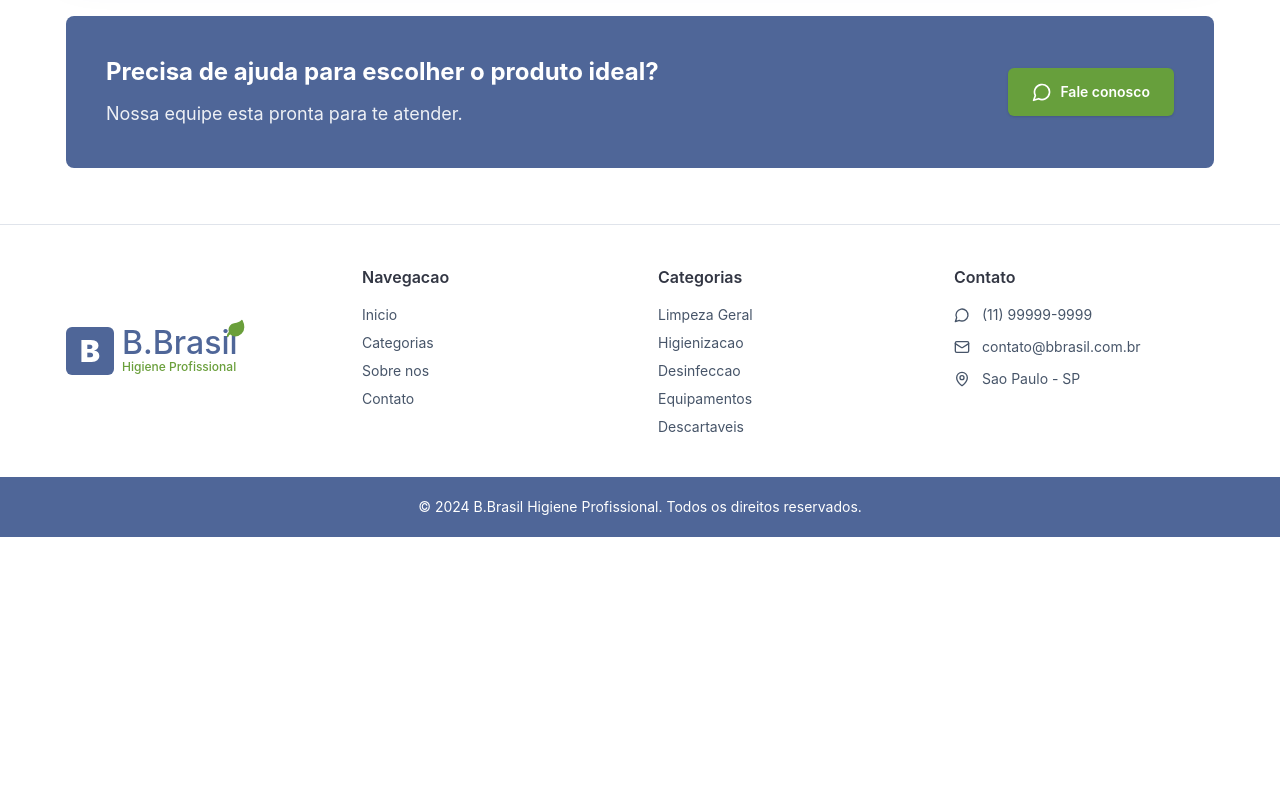
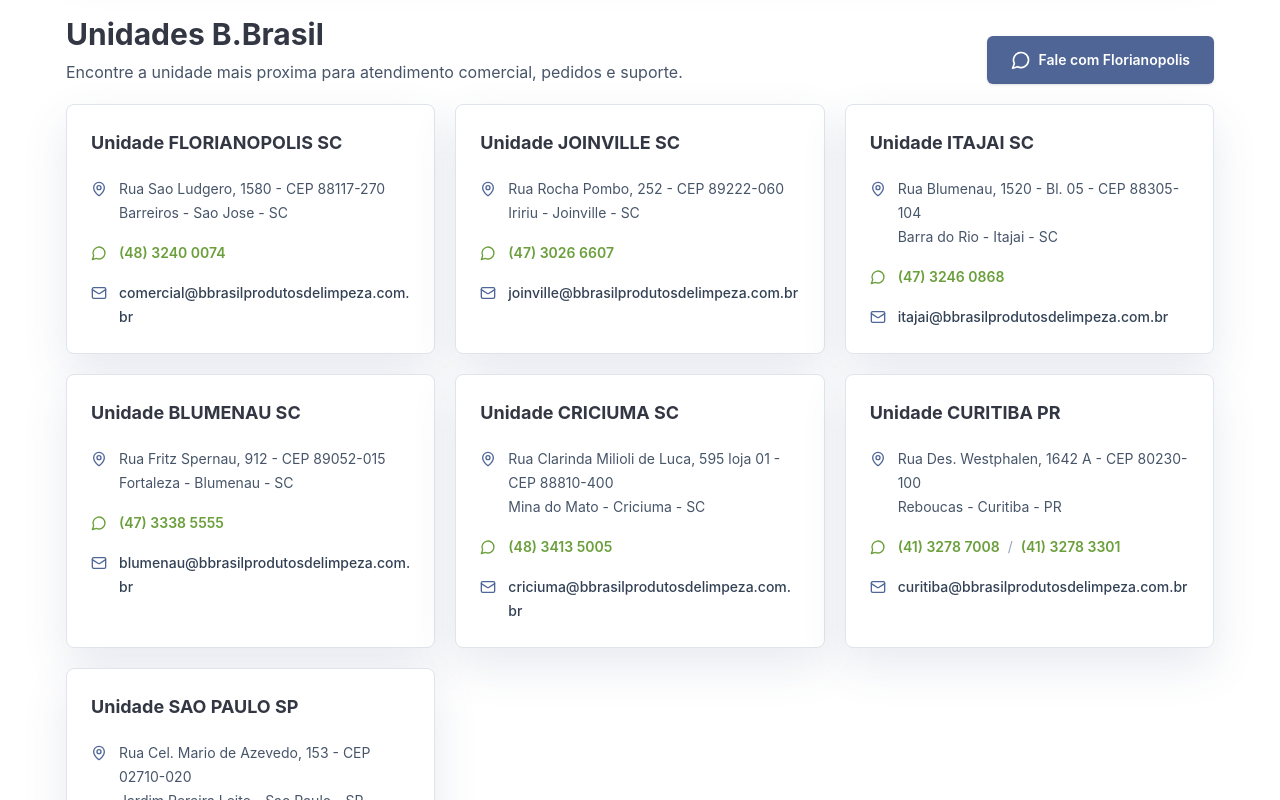
Before and after one commit to LeoCBS/bbrasil, a Next.js app: page / in a window 1280 px wide. Shown: the part 1680-2480 px from the top of the page. Before the commit the page ends 2217 px from the top, so only its background shows below. Built offline with nearby package versions, Linux system fonts and the light colour scheme; no server answers; the database is empty.

Commit message:
feat: add contact section

```diff
--- a/app/page.tsx
+++ b/app/page.tsx
@@ -42,6 +42,54 @@
     title: "Descartaveis",
     description: "Descartaveis de alta qualidade para seu negocio.",
     icon: Trash2
+  }
+];
+
+const units = [
+  {
+    name: "FLORIANOPOLIS SC",
+    address: ["Rua Sao Ludgero, 1580 - CEP 88117-270", "Barreiros - Sao Jose - SC"],
+    phones: [{ label: "(48) 3240 0074", href: "https://wa.me/554832400074" }],
+    email: "comercial@bbrasilprodutosdelimpeza.com.br"
+  },
+  {
+    name: "JOINVILLE SC",
+    address: ["Rua Rocha Pombo, 252 - CEP 89222-060", "Iririu - Joinville - SC"],
+    phones: [{ label: "(47) 3026 6607", href: "https://wa.me/554730266607" }],
+    email: "joinville@bbrasilprodutosdelimpeza.com.br"
+  },
+  {
+    name: "ITAJAI SC",
+    address: ["Rua Blumenau, 1520 - Bl. 05 - CEP 88305-104", "Barra do Rio - Itajai - SC"],
+    phones: [{ label: "(47) 3246 0868", href: "https://wa.me/554732460868" }],
+    email: "itajai@bbrasilprodutosdelimpeza.com.br"
+  },
+  {
+    name: "BLUMENAU SC",
+    address: ["Rua Fritz Spernau, 912 - CEP 89052-015", "Fortaleza - Blumenau - SC"],
+    phones: [{ label: "(47) 3338 5555", href: "https://wa.me/554733385555" }],
+    email: "blumenau@bbrasilprodutosdelimpeza.com.br"
+  },
+  {
+    name: "CRICIUMA SC",
+    address: ["Rua Clarinda Milioli de Luca, 595 loja 01 - CEP 88810-400", "Mina do Mato - Criciuma - SC"],
+    phones: [{ label: "(48) 3413 5005", href: "https://wa.me/554834135005" }],
+    email: "criciuma@bbrasilprodutosdelimpeza.com.br"
+  },
+  {
+    name: "CURITIBA PR",
+    address: ["Rua Des. Westphalen, 1642 A - CEP 80230-100", "Reboucas - Curitiba - PR"],
+    phones: [
+      { label: "(41) 3278 7008", href: "https://wa.me/554132787008" },
+      { label: "(41) 3278 3301", href: "https://wa.me/554132783301" }
+    ],
+    email: "curitiba@bbrasilprodutosdelimpeza.com.br"
+  },
+  {
+    name: "SAO PAULO SP",
+    address: ["Rua Cel. Mario de Azevedo, 153 - CEP 02710-020", "Jardim Pereira Leite - Sao Paulo - SP"],
+    phones: [{ label: "(11) 2679 5559", href: "https://wa.me/551126795559" }],
+    email: "sp@bbrasilprodutosdelimpeza.com.br"
   }
 ];
 
@@ -121,7 +169,7 @@
         <div className="mb-5 flex items-end justify-between gap-4">
           <div>
             <h2 className="text-3xl font-bold tracking-normal text-brand-ink">Produtos em destaque</h2>
-            <p className="mt-2 text-slate-600">Catalogo conectado ao Supabase quando configurado.</p>
+            <p className="mt-2 text-slate-600">Conheca nossos produtos mais populares e recomendados</p>
           </div>
           <Button asChild variant="outline">
             <Link href="/admin/produtos">Admin</Link>
@@ -176,16 +224,63 @@
       </section>
 
       <section id="contato" className="container py-8">
-        <div className="flex flex-col gap-5 rounded-lg bg-brand-blue p-8 text-white md:flex-row md:items-center md:justify-between md:p-10">
+        <div className="mb-5 flex flex-col gap-4 md:flex-row md:items-end md:justify-between">
           <div>
-            <h2 className="text-2xl font-bold">Precisa de ajuda para escolher o produto ideal?</h2>
-            <p className="mt-3 text-lg text-white/90">Nossa equipe esta pronta para te atender.</p>
+            <h2 className="text-3xl font-bold tracking-normal text-brand-ink">Unidades B.Brasil</h2>
+            <p className="mt-2 max-w-2xl text-slate-600">
+              Encontre a unidade mais proxima para atendimento comercial, pedidos e suporte.
+            </p>
           </div>
-          <Button asChild variant="secondary" size="lg">
-            <Link href="https://wa.me/5511999999999">
-              <MessageCircle className="h-5 w-5" /> Fale conosco
+          <Button asChild size="lg">
+            <Link href={units[0].phones[0].href}>
+              <MessageCircle className="h-5 w-5" /> Fale com Florianopolis
             </Link>
           </Button>
+        </div>
+        <div className="grid gap-5 md:grid-cols-2 xl:grid-cols-3">
+          {units.map((unit) => (
+            <Card key={unit.name} className="h-full shadow-soft">
+              <CardContent className="flex h-full flex-col p-6">
+                <h3 className="text-lg font-bold text-brand-ink">Unidade {unit.name}</h3>
+                <div className="mt-5 grid gap-4 text-sm leading-6 text-slate-600">
+                  <div className="flex gap-3">
+                    <MapPin className="mt-1 h-4 w-4 shrink-0 text-brand-blue" />
+                    <span>
+                      {unit.address.map((line) => (
+                        <span key={line} className="block">
+                          {line}
+                        </span>
+                      ))}
+                    </span>
+                  </div>
+                  <div className="flex gap-3">
+                    <MessageCircle className="mt-1 h-4 w-4 shrink-0 text-brand-green" />
+                    <span className="flex flex-wrap gap-x-2 gap-y-1">
+                      {unit.phones.map((phone, index) => (
+                        <span key={phone.label} className="inline-flex items-center gap-2">
+                          {index > 0 ? <span className="text-slate-400">/</span> : null}
+                          <Link
+                            href={phone.href}
+                            className="font-semibold text-brand-green hover:text-brand-blue"
+                            target="_blank"
+                            rel="noreferrer"
+                          >
+                            {phone.label}
+                          </Link>
+                        </span>
+                      ))}
+                    </span>
+                  </div>
+                  <div className="flex gap-3">
+                    <Mail className="mt-1 h-4 w-4 shrink-0 text-brand-blue" />
+                    <Link href={`mailto:${unit.email}`} className="break-all font-medium text-slate-700 hover:text-brand-blue">
+                      {unit.email}
+                    </Link>
+                  </div>
+                </div>
+              </CardContent>
+            </Card>
+          ))}
         </div>
       </section>
       <Footer />
@@ -207,7 +302,7 @@
           <Link href="#contato">Contato</Link>
         </nav>
         <Button asChild variant="secondary" className="hidden md:inline-flex">
-          <Link href="https://wa.me/5511999999999">
+          <Link href={units[0].phones[0].href}>
             <MessageCircle className="h-5 w-5" /> Fale conosco
           </Link>
         </Button>
@@ -241,15 +336,15 @@
         <div>
           <h3 className="mb-4 font-semibold">Contato</h3>
           <div className="grid gap-3 text-sm text-slate-600">
-            <span className="flex items-center gap-3">
-              <MessageCircle className="h-4 w-4" /> (11) 99999-9999
-            </span>
-            <span className="flex items-center gap-3">
-              <Mail className="h-4 w-4" /> contato@bbrasil.com.br
-            </span>
-            <span className="flex items-center gap-3">
-              <MapPin className="h-4 w-4" /> Sao Paulo - SP
-            </span>
+            <Link href={units[0].phones[0].href} className="flex items-center gap-3 hover:text-brand-blue">
+              <MessageCircle className="h-4 w-4" /> {units[0].phones[0].label}
+            </Link>
+            <Link href={`mailto:${units[0].email}`} className="flex items-center gap-3 break-all hover:text-brand-blue">
+              <Mail className="h-4 w-4 shrink-0" /> {units[0].email}
+            </Link>
+            <Link href="#contato" className="flex items-center gap-3 hover:text-brand-blue">
+              <MapPin className="h-4 w-4" /> Ver todas as unidades
+            </Link>
           </div>
         </div>
       </div>
```
Also changed, not shown: 1 other file (tests, documents, lock files or other folders).
